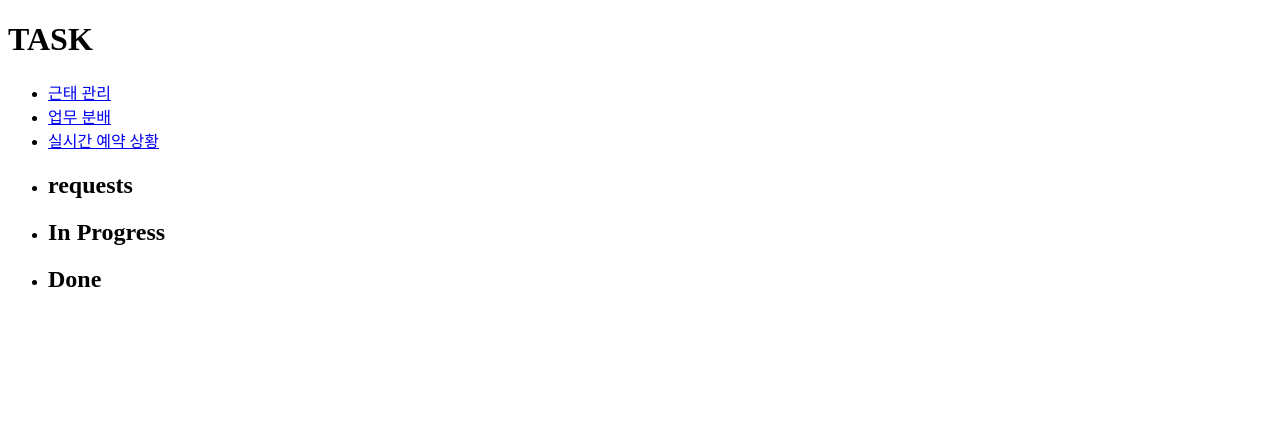
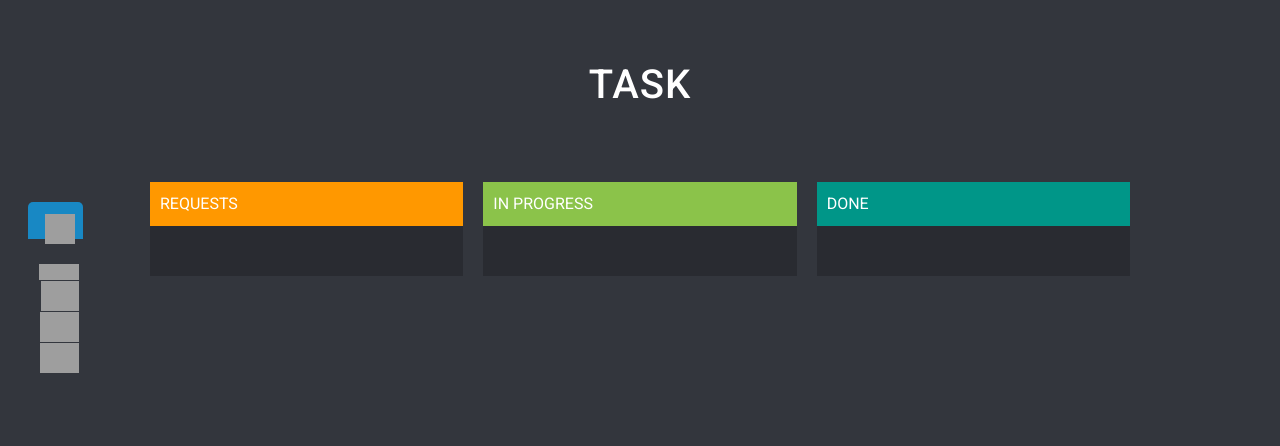
Before and after one commit to glossyyoon/hotel-final, a Django app: page /TaskApp/staff_requests/ in a window 1280 px wide. Shown: the top 446 px of the page. Run offline with Django 3.2, Linux system fonts and the light colour scheme; some libraries are stand-ins or nearby versions; grey boxes are pictures that could not be loaded.

Commit message:
request 템플릿 경로 변경

```diff
--- a/hotel-db-system/TaskApp/templates/TaskApp/staff_requests.html
+++ b/hotel-db-system/TaskApp/templates/TaskApp/staff_requests.html
@@ -5,7 +5,7 @@
     <meta charset="utf-8">
     <title>employee page</title>
     <link href="https://fonts.googleapis.com/css?family=Open+Sans|Roboto:400,500" rel="stylesheet">
-    <link rel="stylesheet" href="{% static 'TaskApp/css/staff_requests.css' %}">
+    <link rel="stylesheet" href="{% static 'TaskApp/css/staff_request.css' %}">
     <meta name="viewport" content="initial-scale=1.0, user-scalable=no">
   </head>
 
@@ -13,13 +13,33 @@
     {% csrf_token %}
       <header>
         <h1>TASK</h1>
-        <nav class="menu">
-          <ul>
-           <li><a href="#">근태 관리</a></li>
-            <li><a href="task.html">업무 분배</a></li>
-            <li><a href="reservation.html">실시간 예약 상황</a>
-          </ul>
-        </nav>
+        <link href='https://fonts.googleapis.com/css?family=Lato:400,500,900' rel='stylesheet' type='text/css'>
+        <style>
+          a { text-decoration: none; color: white; }
+          a:visited { text-decoration: none; }
+          a:hover { text-decoration: none; }
+          a:focus { text-decoration: none; }
+          a:hover, a:active { text-decoration: none; }
+      </style>
+
+
+        <div id="wrapper">
+
+        <div id="sidebar-menu">
+            <div id="toggleMenu">
+                <div class="list"></div>
+                <div class="thumbs"></div>
+            </div>
+            <ul>
+                <a href="staff_request.html"><li class="DASHBOARD"><span>TASK</span></li></a>  <!--吏곸썝 �뾽臾� 蹂대뱶(硫붿씤�솕硫�)-->
+                <a href="staff_attendance.html"><li class="USERS"><span>ATTENDANCE</span></li></a>  <!--洹쇳깭愿�由�-->
+                <a href="product_request.html"><li class="COLLECTIONS"></a><span>PRODUCT REQUEST</span></li></a>  <!--臾쇳뭹援щℓ�슂泥�-->
+                <a href="serve_request.html"><li class="ARCHIVED"><span>SERVE REQUEST</span></li></a>  <!--濡쒕큸�뿉寃� serve request �븷�떦-->
+                <a href="center_requests_assign.html"><li class="TASKS"><span>REQUEST ASSIGNMENT</span></li></a>  <!--�뾽臾대텇諛�-->
+                <a href="live_reservation_status.html"><li class="STATS"><span>RESERVATION STATUS</span></li></a>  <!--�떎�떆媛� �삁�빟 �쁽�솴-->
+
+            </ul>
+        </div>
       </header>
 
 
```
